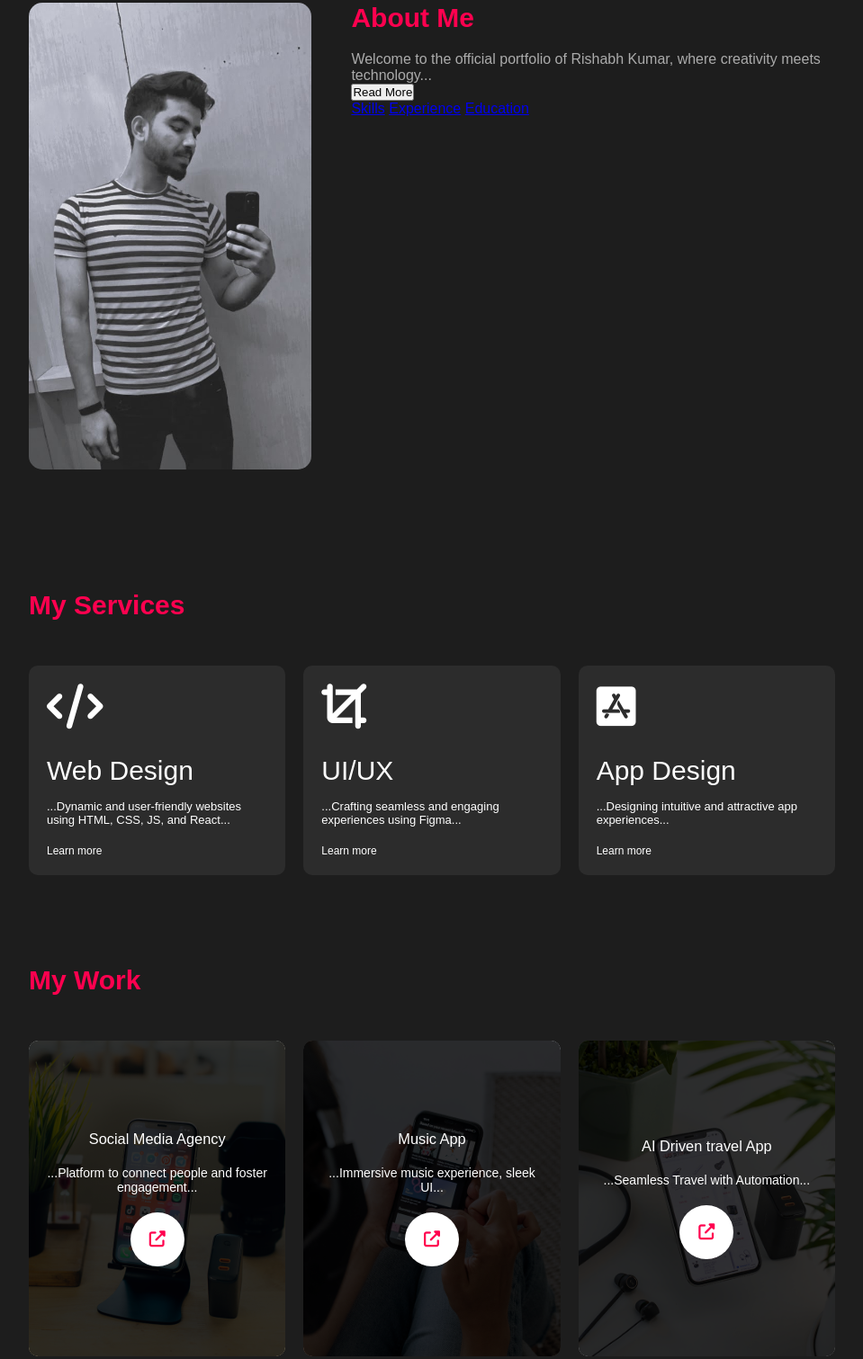
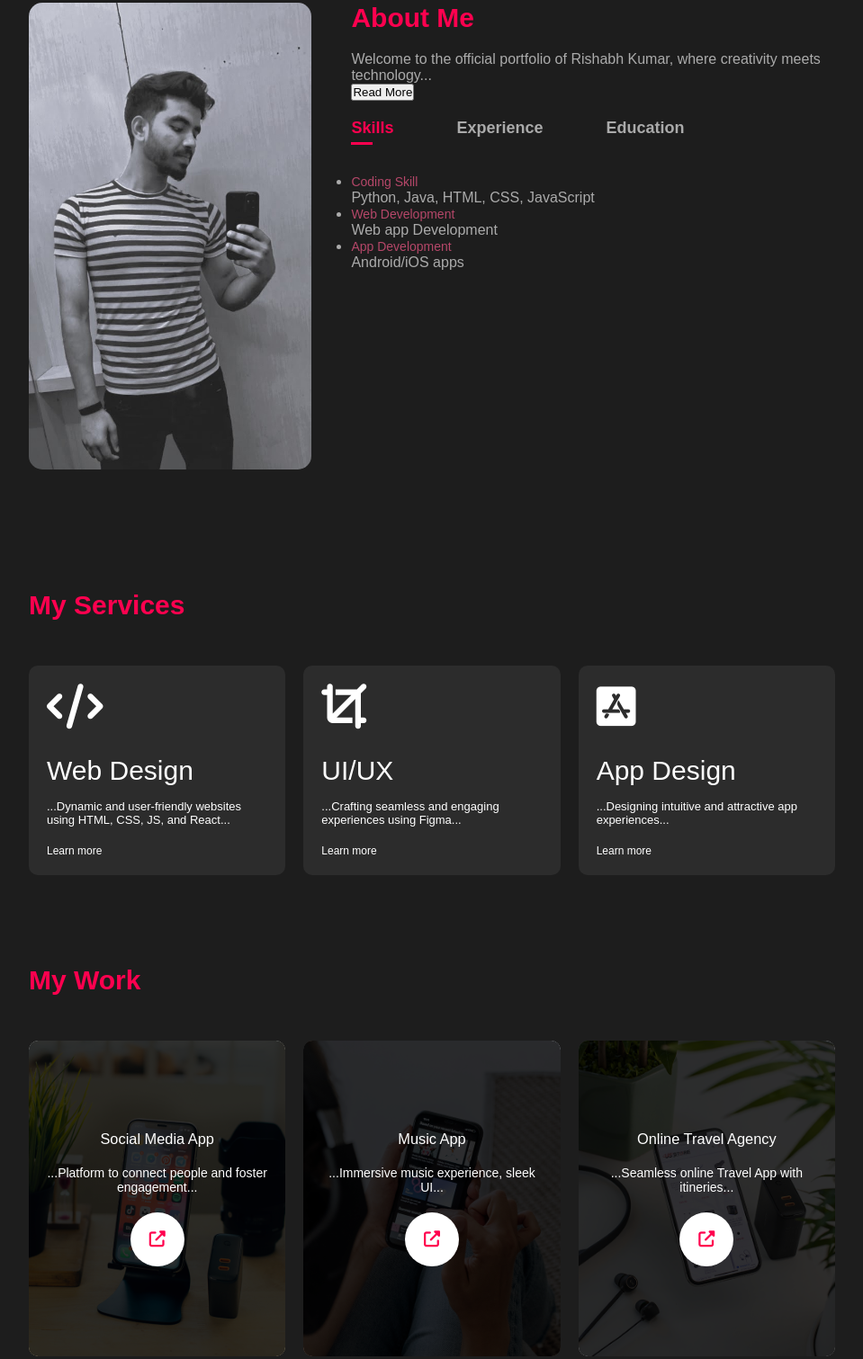
Before and after one commit to Rishabh03k/my-portfolio, a plain HTML site: page index.html in a window 1280 px wide. Shown: the part 887-2398 px from the top of the page at 90% size, without its empty margins (160-1119 px from the left). Drawn offline with nearby package versions, Linux system fonts and the light colour scheme.

Commit message:
Updated index.html, removed app.py and PDF

```diff
--- a/index.html
+++ b/index.html
@@ -5,9 +5,6 @@
   <meta name="viewport" content="width=device-width, initial-scale=1.0" />
   <title>Personal Portfolio</title>
   <link rel="stylesheet" href="style.css" />
-  <!-- AOS CSS -->
-  <link rel="stylesheet" href="https://cdnjs.cloudflare.com/ajax/libs/aos/2.3.4/aos.css" />
-
   <script src="https://kit.fontawesome.com/be212d98f4.js" crossorigin="anonymous"></script>
   <style>
     * {
@@ -227,17 +224,36 @@
           </p>
           <button id="readMoreBtn" onclick="toggleReadMore()">Read More</button>
 
-        <!-- Buttons to navigate to separate pages -->
-        <div class="about-buttons">
-          <a href="skills.html" class="about-btn">Skills</a>
-          <a href="experience.html" class="about-btn">Experience</a>
-          <a href="education.html" class="about-btn">Education</a>
+          <div class="tab-titles">
+            <p class="tab-links active-link" onclick="opentab('skills', event)">Skills</p>
+            <p class="tab-links" onclick="opentab('experience', event)">Experience</p>
+            <p class="tab-links" onclick="opentab('education', event)">Education</p>
+          </div>
+          <div class="tab-contents active-tab" id="skills">
+            <ul>
+              <li><span>Coding Skill</span><br>Python, Java, HTML, CSS, JavaScript</li>
+              <li><span>Web Development</span><br>Web app Development</li>
+              <li><span>App Development</span><br>Android/iOS apps</li>
+            </ul>
+          </div>
+          <div class="tab-contents" id="experience">
+            <ul>
+              <li><span>2023-current</span><br>UI/UX Design Training at ET Institute</li>
+              <li><span>2023-2024</span><br>Coordinator at Startup Society</li>
+              <li><span>2021-2023</span><br>Teacher as a Freelancer</li>
+            </ul>
+          </div>
+          <div class="tab-contents" id="education">
+            <ul>
+              <li><span>BTech</span><br>KL University</li>
+              <li><span>Diploma</span><br>Birsa Institute of Technology (Trust)</li>
+              <li><span>Secondary Education</span><br>New Era Public School</li>
+            </ul>
           </div>
         </div>
       </div>
     </div>
   </div>
-
 
   <!-- Services Section -->
   <div id="services">
@@ -274,7 +290,7 @@
         <div class="work">
           <img src="images/work-1.png" alt="Work 1">
           <div class="layer">
-            <h3>Social Media Agency</h3>
+            <h3>Social Media App</h3>
             <p>...Platform to connect people and foster engagement...</p>
             <a href="https://uptrend-six.vercel.app/"><i class="fas fa-external-link-alt"></i></a>
           </div>
@@ -290,8 +306,8 @@
         <div class="work">
           <img src="images/work-3.png" alt="Work 3">
           <div class="layer">
-            <h3>AI Driven travel App</h3>
-            <p>...Seamless Travel  with Automation...</p>
+            <h3>Online Travel Agency</h3>
+            <p>...Seamless online Travel App with itineries...</p>
             <a href="https://travel-agency-gilt.vercel.app/"><i class="fas fa-external-link-alt"></i></a>
           </div>
         </div>
@@ -357,3 +373,9 @@
       e.preventDefault();
       fetch(scriptURL, { method: 'POST', body: new FormData(form) })
         .then(response => alert('Message sent successfully!'))
+        .catch(error => alert('Error sending message.'));
+    });
+  </script>
+
+</body>
+</html>
```
Also changed, not shown: 2 other files. Lines whose indentation alone changed are shown as unchanged.
